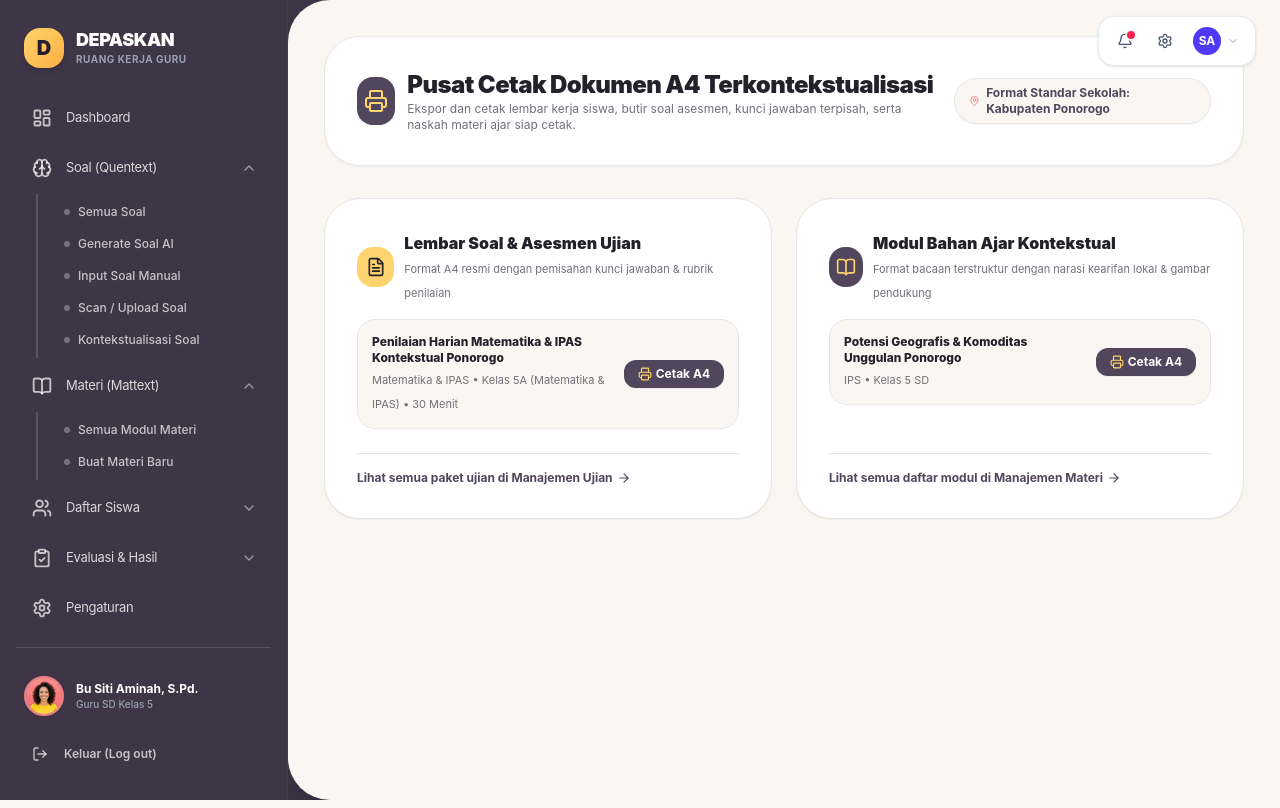
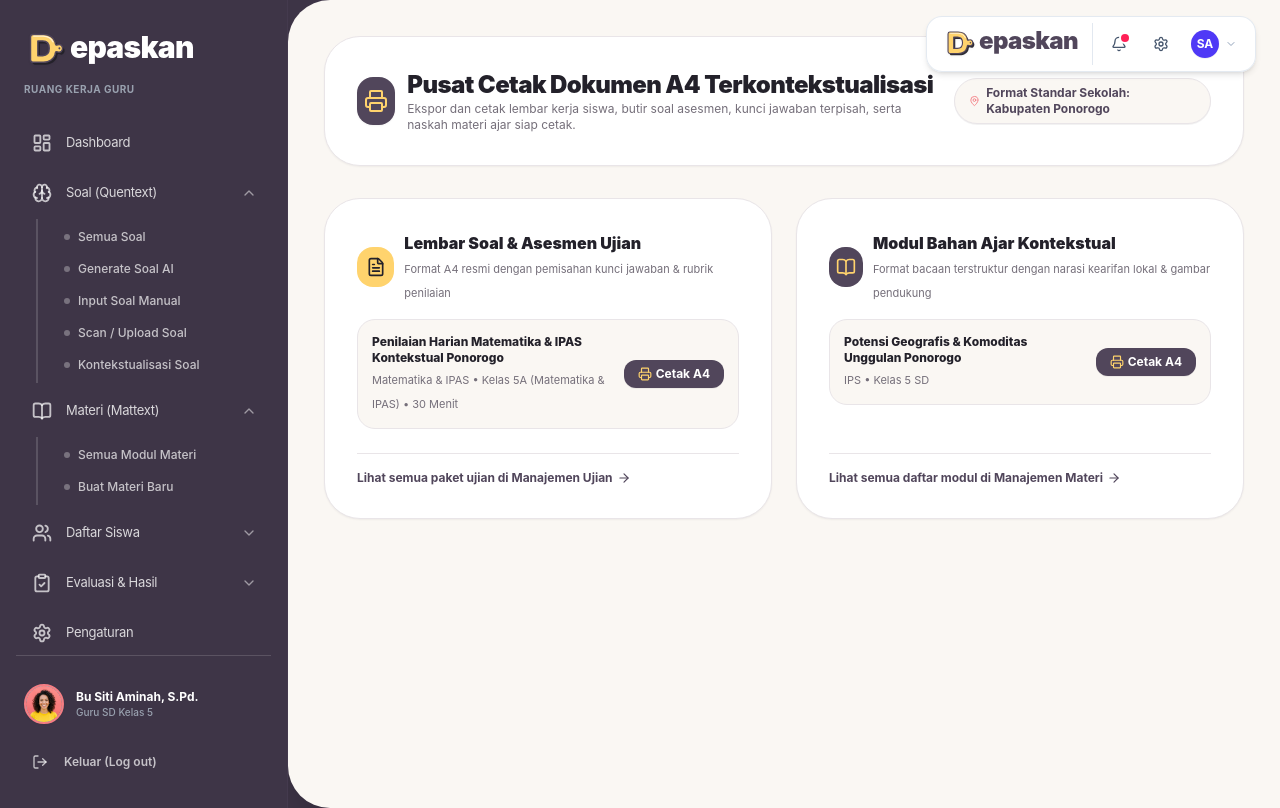
Before and after one commit to Irham-Najib-Azimul-Qowi/ContextLearningApp, a Next.js app: page /teacher/print in a window 1280 px wide. Built offline with nearby package versions, Linux system fonts and the light colour scheme.

Commit message:
feat(branding): match Depaskan logo in top-right floating bar and sidebar with landing page PahamiPuzzleLogo

```diff
--- a/components/landing/puzzle-logo.tsx
+++ b/components/landing/puzzle-logo.tsx
@@ -8,6 +8,7 @@ interface PahamiPuzzleLogoProps {
   showText?: boolean;
   className?: string;
   theme?: "light" | "dark";
+  href?: string;
 }
 
 /**
@@ -20,6 +21,7 @@ export function PahamiPuzzleLogo({
   showText = true,
   className = "",
   theme = "light",
+  href = "/",
 }: PahamiPuzzleLogoProps) {
   // Dimensions scale
   const sizeMap = {
@@ -58,7 +60,7 @@ export function PahamiPuzzleLogo({
 
   return (
     <Link
-      href="/"
+      href={href}
       className={`inline-flex items-center gap-1 group focus:outline-none focus-visible:ring-2 focus-visible:ring-[#51465B] rounded-2xl p-1 transition-transform active:scale-95 ${className}`}
       aria-label="Beranda Depaskan"
     >
--- a/components/layout/global-controls.tsx
+++ b/components/layout/global-controls.tsx
@@ -17,6 +17,7 @@ import {
 import { repository } from "@/lib/db/repository";
 import { School, AppNotification } from "@/lib/db/types";
 import { createClient } from "@/lib/supabase/client";
+import { PahamiPuzzleLogo } from "@/components/landing/puzzle-logo";
 
 export function GlobalControls() {
   const router = useRouter();
@@ -99,9 +100,14 @@ export function GlobalControls() {
     <>
       <div
         ref={containerRef}
-        className="fixed top-3 sm:top-4 right-4 sm:right-6 z-30 flex items-center bg-white/95 backdrop-blur-md rounded-2xl border border-slate-200/90 shadow-sm px-2.5 py-1.5 gap-2 select-none"
+        className="fixed top-3 sm:top-4 right-4 sm:right-6 z-40 flex items-center bg-white/95 backdrop-blur-md rounded-2xl border border-slate-200/90 shadow-md px-3 py-1.5 gap-2.5 select-none"
         aria-label="Kontrol Utama Ruang Kerja"
       >
+        {/* Depaskan Logo (Identical to Landing Page) */}
+        <div className="flex items-center pr-2.5 border-r border-slate-200">
+          <PahamiPuzzleLogo size="sm" href="/teacher/dashboard" />
+        </div>
+
         {/* 1. NOTIFICATIONS */}
         <div className="relative">
           <button
--- a/components/layout/icon-navigation-rail.tsx
+++ b/components/layout/icon-navigation-rail.tsx
@@ -9,6 +9,7 @@ import {
   Sparkles,
 } from "lucide-react";
 import { TEACHER_NAV_GROUPS, NavGroup } from "./teacher-nav-config";
+import { PahamiPuzzleLogo } from "@/components/landing/puzzle-logo";
 
 interface IconNavigationRailProps {
   activeGroupId?: string | null;
@@ -48,25 +49,13 @@ export function IconNavigationRail({
       aria-label="Navigasi Menu Guru DEPASKAN"
     >
       <div className="space-y-6">
-        {/* 1. BRAND LOGO & NAME "DEPASKAN" (Top Header of Sidebar) */}
-        <Link
-          href="/teacher/dashboard"
-          className="flex items-center gap-3 px-2 py-1 group cursor-pointer"
-          title="DEPASKAN - Beranda Guru"
-        >
-          {/* Logo D Puzzle */}
-          <div className="w-10 h-10 rounded-2xl bg-gradient-to-br from-[#FFD36D] to-[#FDB040] text-[#251E2B] flex items-center justify-center font-black text-xl shadow-md group-hover:scale-105 transition-transform shrink-0">
-            D
-          </div>
-          <div className="flex flex-col min-w-0">
-            <span className="text-lg font-black text-white tracking-tight group-hover:text-[#FFD36D] transition-colors leading-tight">
-              DEPASKAN
-            </span>
-            <span className="text-[10px] font-bold text-gray-400 tracking-wider uppercase">
-              Ruang Kerja Guru
-            </span>
-          </div>
-        </Link>
+        {/* 1. BRAND LOGO & NAME "DEPASKAN" (Matching Landing Page) */}
+        <div className="px-1">
+          <PahamiPuzzleLogo size="md" theme="dark" href="/teacher/dashboard" />
+          <span className="text-[10px] font-bold text-gray-400 tracking-wider uppercase block mt-1 ml-1">
+            Ruang Kerja Guru
+          </span>
+        </div>
 
         {/* 2. INLINE ACCORDION NAVIGATION (No more floating flyout) */}
         <nav className="space-y-1.5" aria-label="Menu Utama">
```
